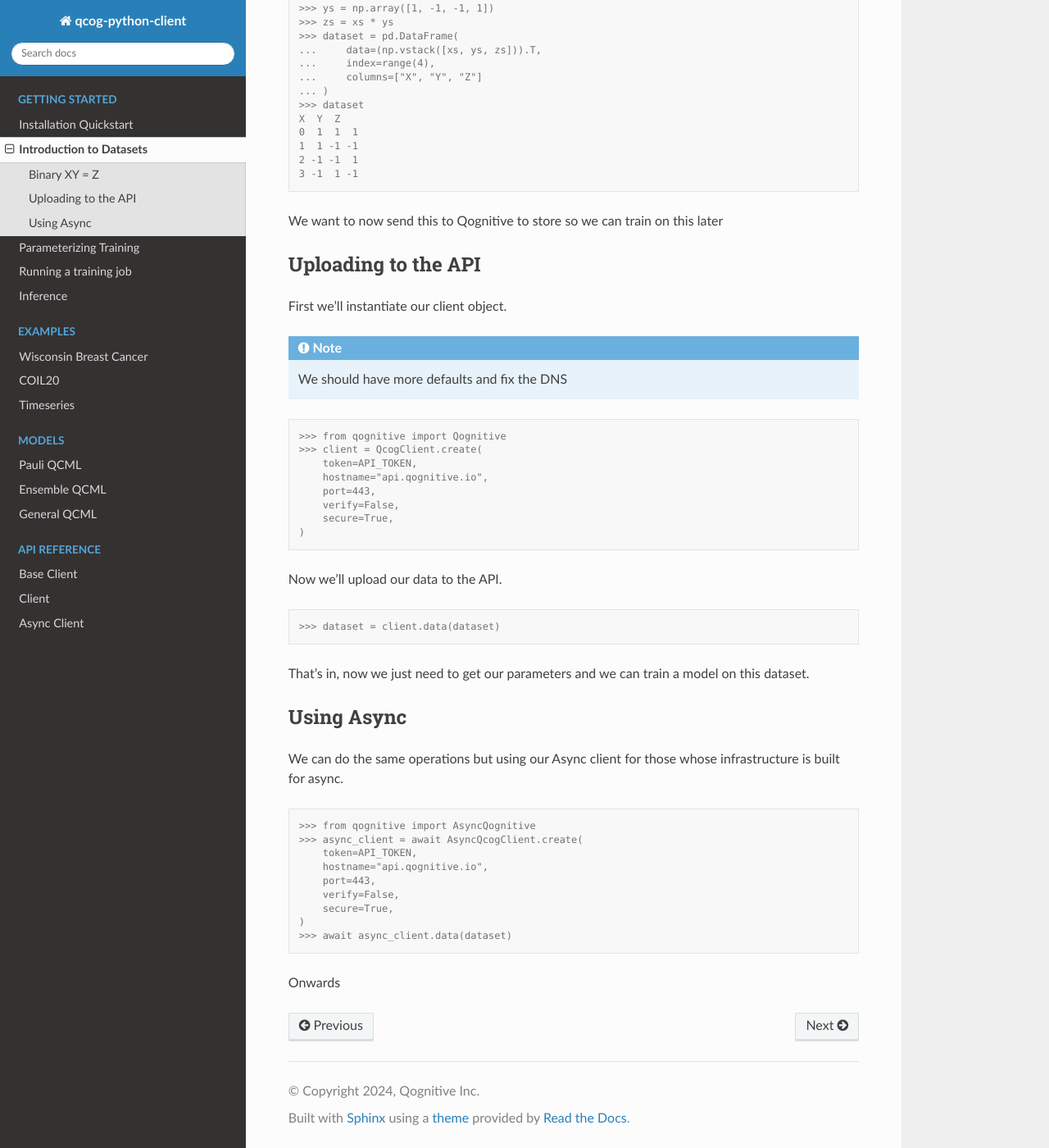
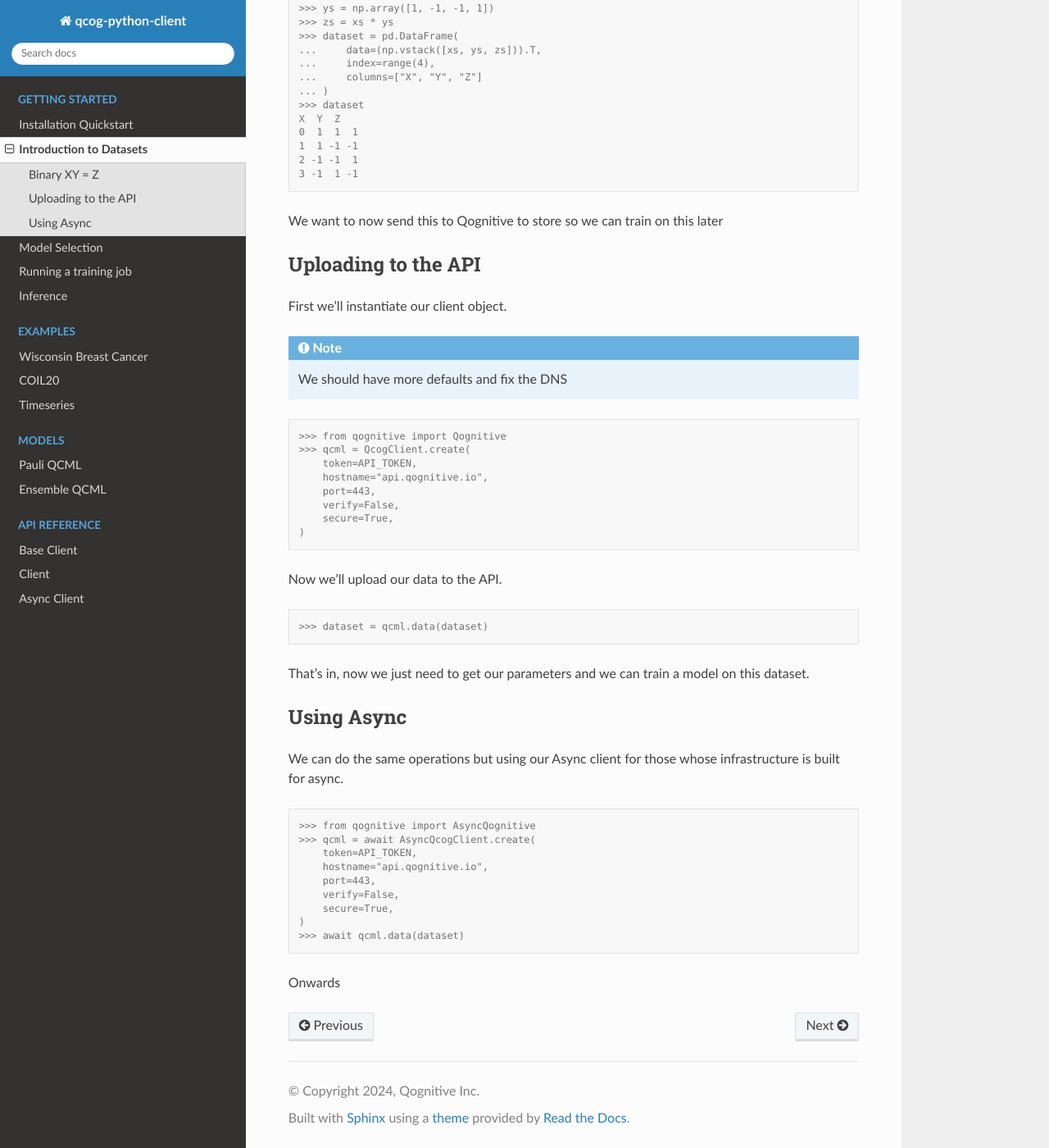
Before and after one commit to qognitive/qcog-python-client, a Sphinx documentation site: the page built from docs/tutorial/datasets.rst, in a window 1280 px wide and 1400 px high, scrolled down 637 px. Shown: the whole window at 82% size. Built offline with Sphinx 7.4.7 and the Read the Docs theme 2.0.0, drawn with Linux system fonts in a browser that asks for light colours.

Commit message:
more docs

```diff
--- a/docs/index.rst
+++ b/docs/index.rst
@@ -8,7 +8,7 @@ Qognitive Python Client
 
    /tutorial/install
    /tutorial/datasets
-   /tutorial/training_parameters
+   /tutorial/models
    /tutorial/training
    /tutorial/inference
 
@@ -28,7 +28,6 @@ Qognitive Python Client
 
    /models/pauli
    /models/ensemble
-   /models/general
 
 .. toctree::
    :maxdepth: 2
--- a/docs/models/general.rst
+++ /dev/null
@@ -1,2 +0,0 @@
-General QCML
-============
--- a/docs/tutorial/datasets.rst
+++ b/docs/tutorial/datasets.rst
@@ -45,7 +45,7 @@ First we'll instantiate our client object.
 .. code-block:: console
 
     >>> from qognitive import Qognitive
-    >>> client = QcogClient.create(
+    >>> qcml = QcogClient.create(
         token=API_TOKEN,
         hostname="api.qognitive.io",
         port=443,
@@ -57,7 +57,7 @@ Now we'll upload our data to the API.
 
 .. code-block:: console
 
-    >>> dataset = client.data(dataset)
+    >>> dataset = qcml.data(dataset)
 
 That's in, now we just need to get our parameters and we can train a model on this dataset.
 
@@ -69,13 +69,13 @@ We can do the same operations but using our Async client for those whose infrast
 .. code-block:: console
 
     >>> from qognitive import AsyncQognitive
-    >>> async_client = await AsyncQcogClient.create(
+    >>> qcml = await AsyncQcogClient.create(
         token=API_TOKEN,
         hostname="api.qognitive.io",
         port=443,
         verify=False,
         secure=True,
     )
-    >>> await async_client.data(dataset)
+    >>> await qcml.data(dataset)
 
 Onwards
--- a/docs/tutorial/training_parameters.rst
+++ /dev/null
@@ -1,2 +0,0 @@
-Parameterizing Training
-=======================
```
Also changed, not shown: docs/models/ensemble.rst (+9 -0 lines), docs/models/pauli.rst (+8 -0 lines), docs/tutorial/models.rst (added, +22 -0 lines).
